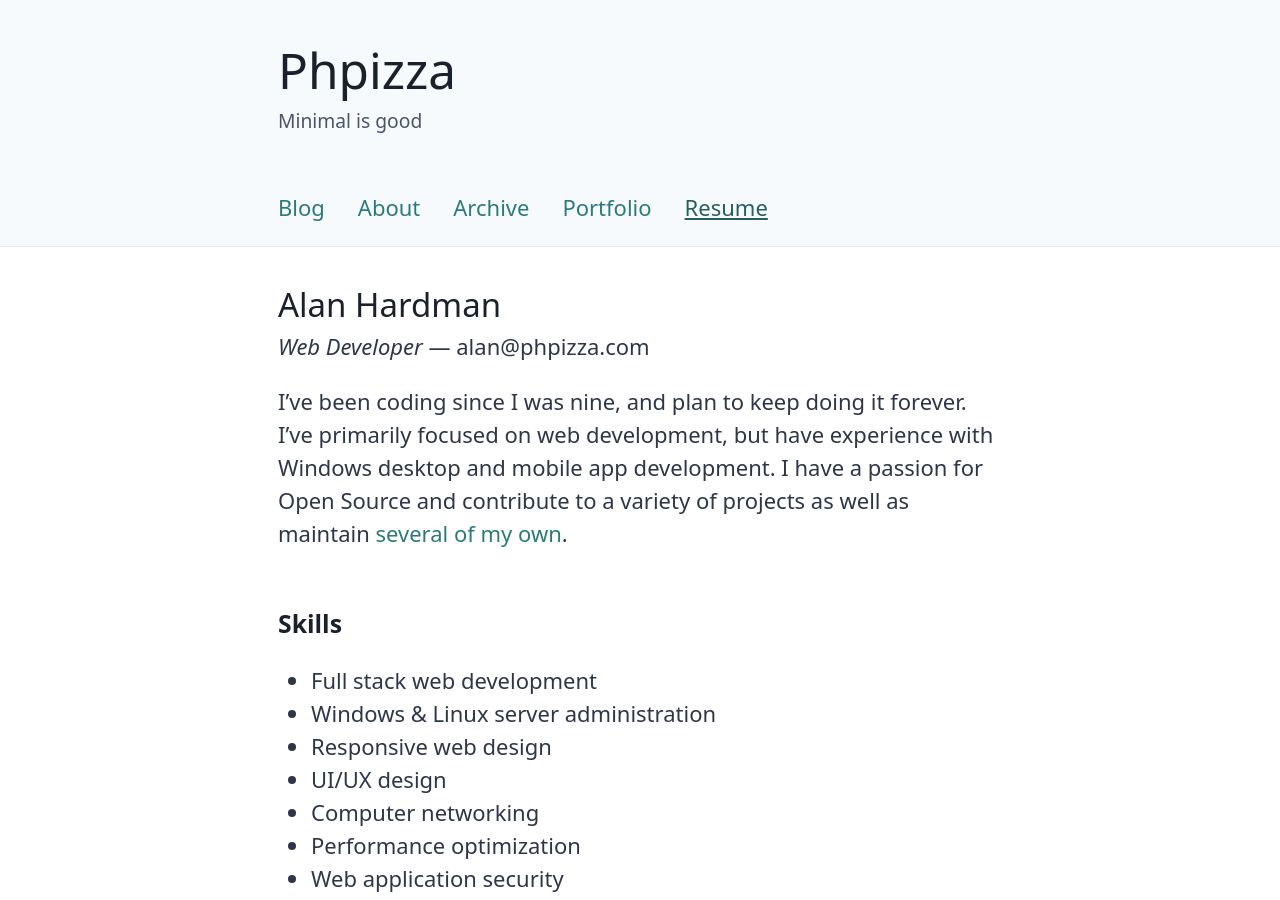
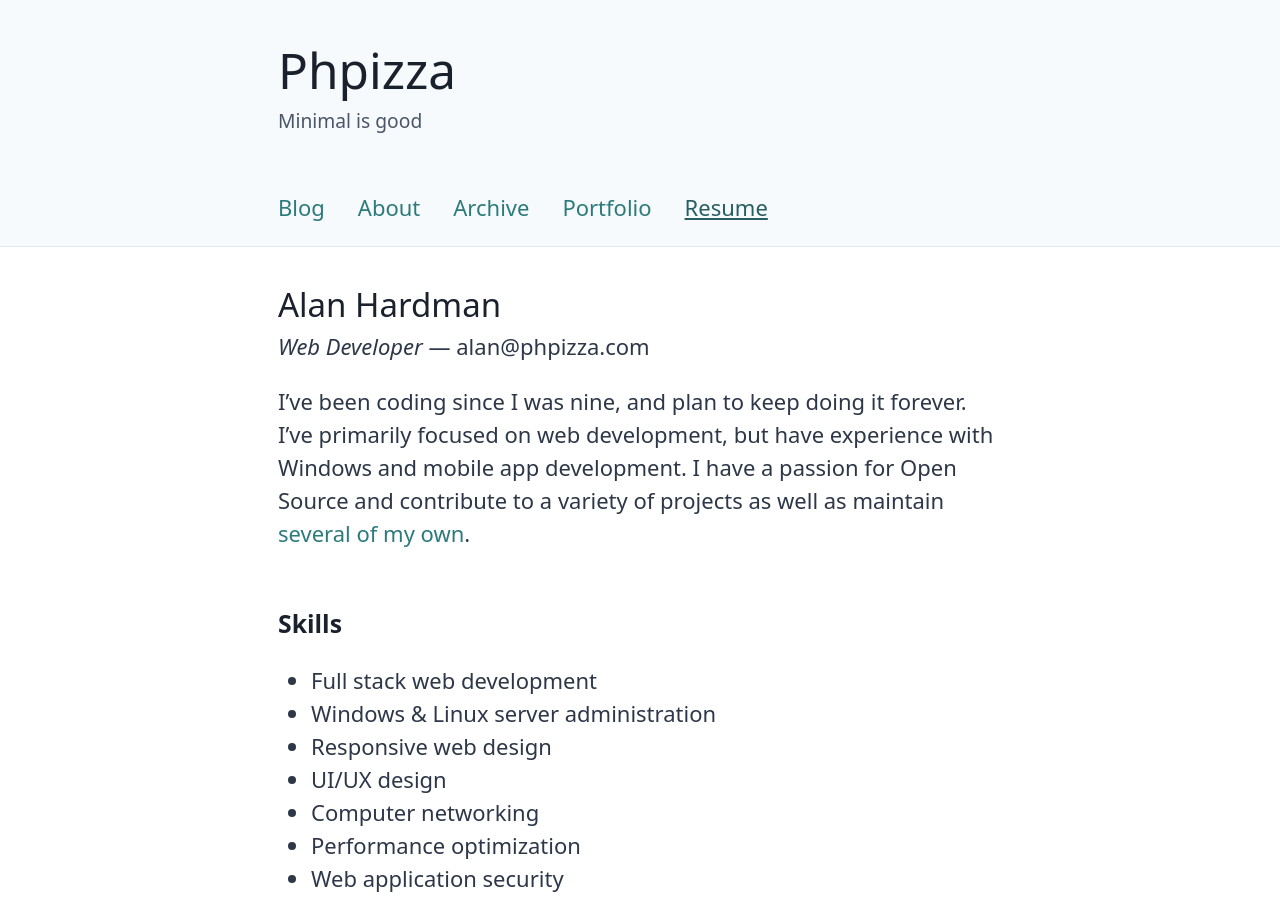
Before and after one commit to Alanaktion/alanaktion.github.io, a Jekyll site: the page built from resume.md, in a window 1280 px wide and 900 px high. Built offline with Jekyll 4.4.1, drawn with Linux system fonts in a browser that asks for light colours; some of the changed text lies outside the part shown.

Commit message:
Minor copy changes

```diff
--- a/resume.md
+++ b/resume.md
@@ -7,7 +7,7 @@ class: resume
 # Alan Hardman
 *Web Developer* &mdash; alan@phpizza.com
 
-I've been coding since I was nine, and plan to keep doing it forever. I've primarily focused on web development, but have experience with Windows desktop and mobile app development. I have a passion for Open Source and contribute to a variety of projects as well as maintain [several of my own](https://github.com/Alanaktion).
+I've been coding since I was nine, and plan to keep doing it forever. I've primarily focused on web development, but have experience with Windows and mobile app development. I have a passion for Open Source and contribute to a variety of projects as well as maintain [several of my own](https://github.com/Alanaktion).
 
 <section markdown="1">
 ### Skills
```
Also changed, not shown: other parts of resume.md (+1 -1 lines), 1 other file.
